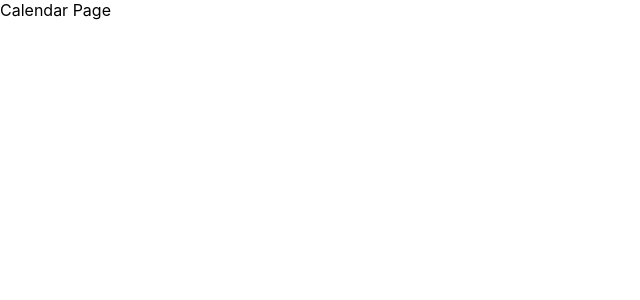
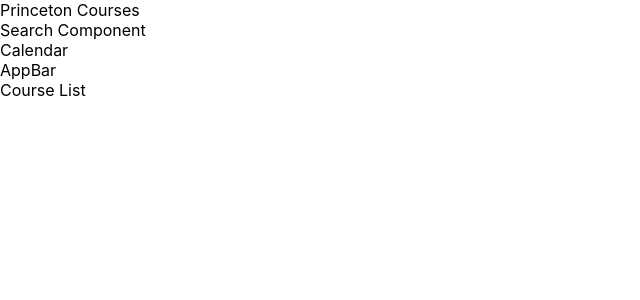
Before and after one commit to PrincetonResInDe/course-selection, a React (Create React App) app in the folder front_end/: page /calendar in a window 1280 px wide. Shown: the top 300 px of the page, without its empty margins (0-640 px from the left). Built offline with nearby package versions, Linux system fonts and the light colour scheme.

Commit message:
added calendar layout

```diff
--- a/front_end/package.json
+++ b/front_end/package.json
@@ -6,6 +6,7 @@
     "@testing-library/jest-dom": "^5.11.4",
     "@testing-library/react": "^11.1.0",
     "@testing-library/user-event": "^12.1.10",
+    "bootstrap": "^5.1.2",
     "react": "^17.0.2",
     "react-dom": "^17.0.2",
     "react-scripts": "4.0.3",
--- a/front_end/public/index.html
+++ b/front_end/public/index.html
@@ -24,7 +24,7 @@
       work correctly both with client-side routing and a non-root public URL.
       Learn how to configure a non-root public URL by running `npm run build`.
     -->
-    <title>React App</title>
+    <title>Course Selection</title>
   </head>
   <body>
     <noscript>You need to enable JavaScript to run this app.</noscript>
--- /dev/null
+++ b/front_end/src/components/calendar/calendarComponent/calendar.js
@@ -0,0 +1,5 @@
+import React from "react";
+
+export default function Calendar() {
+  return <div>Calendar</div>;
+}
--- /dev/null
+++ b/front_end/src/components/calendar/courseListComponent/courseList.js
@@ -0,0 +1,5 @@
+import React from "react";
+
+export default function CourseList() {
+  return <div>Course List</div>;
+}
--- /dev/null
+++ b/front_end/src/components/shared/appBarComponent/appBar.js
@@ -0,0 +1,5 @@
+import React from "react";
+
+export default function appBar() {
+  return <div>AppBar</div>;
+}
--- /dev/null
+++ b/front_end/src/components/shared/searchComponent/search.js
@@ -0,0 +1,5 @@
+import React from "react";
+
+export default function Search() {
+  return <div>Search Component</div>;
+}
--- /dev/null
+++ b/front_end/src/components/shared/titleComponent/title.js
@@ -0,0 +1,5 @@
+import React from "react";
+
+export default function Title() {
+  return <div>Princeton Courses</div>;
+}
--- a/front_end/src/views/calendarPage.js
+++ b/front_end/src/views/calendarPage.js
@@ -1,5 +1,22 @@
 import React from "react";
+import AppBar from "../components/shared/appBarComponent/appBar";
+import Calendar from "../components/calendar/calendarComponent/calendar";
+import CourseList from "../components/calendar/courseListComponent/courseList.js";
+import Search from "../components/shared/searchComponent/search";
+import Title from "../components/shared/titleComponent/title";
 
 export default function CalendarPage() {
-  return <div>Calendar Page</div>;
+  return (
+    <div>
+      <div>
+        <Title />
+        <Search />
+      </div>
+      <Calendar />
+      <div>
+        <AppBar />
+        <CourseList />
+      </div>
+    </div>
+  );
 }
```
Also changed, not shown: 1 other file (tests, documents, lock files or other folders).
